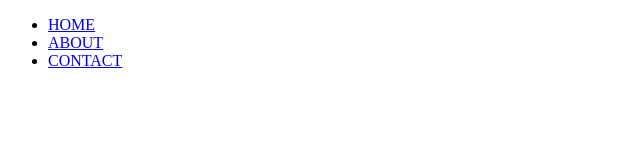
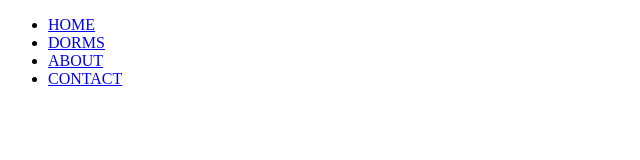
Before and after one commit to PatriusCastro/DingDorm, a plain HTML site: page main.html in a window 1280 px wide. Shown: the whole page, without its empty margins (0-640 px from the left). Drawn offline with Linux system fonts and the light colour scheme.

Commit message:
Nav: Started

```diff
--- a/index.html
+++ b/main.html
@@ -11,6 +11,7 @@
         <div>
             <ul class="nav-links">
               <li><a href="#home">HOME</a></li>
+              <li><a href="#dorm">DORMS</a></li>
               <li><a href="#about" >ABOUT</a></li>
               <li><a href="#contact">CONTACT</a></li>
             </ul>
```
